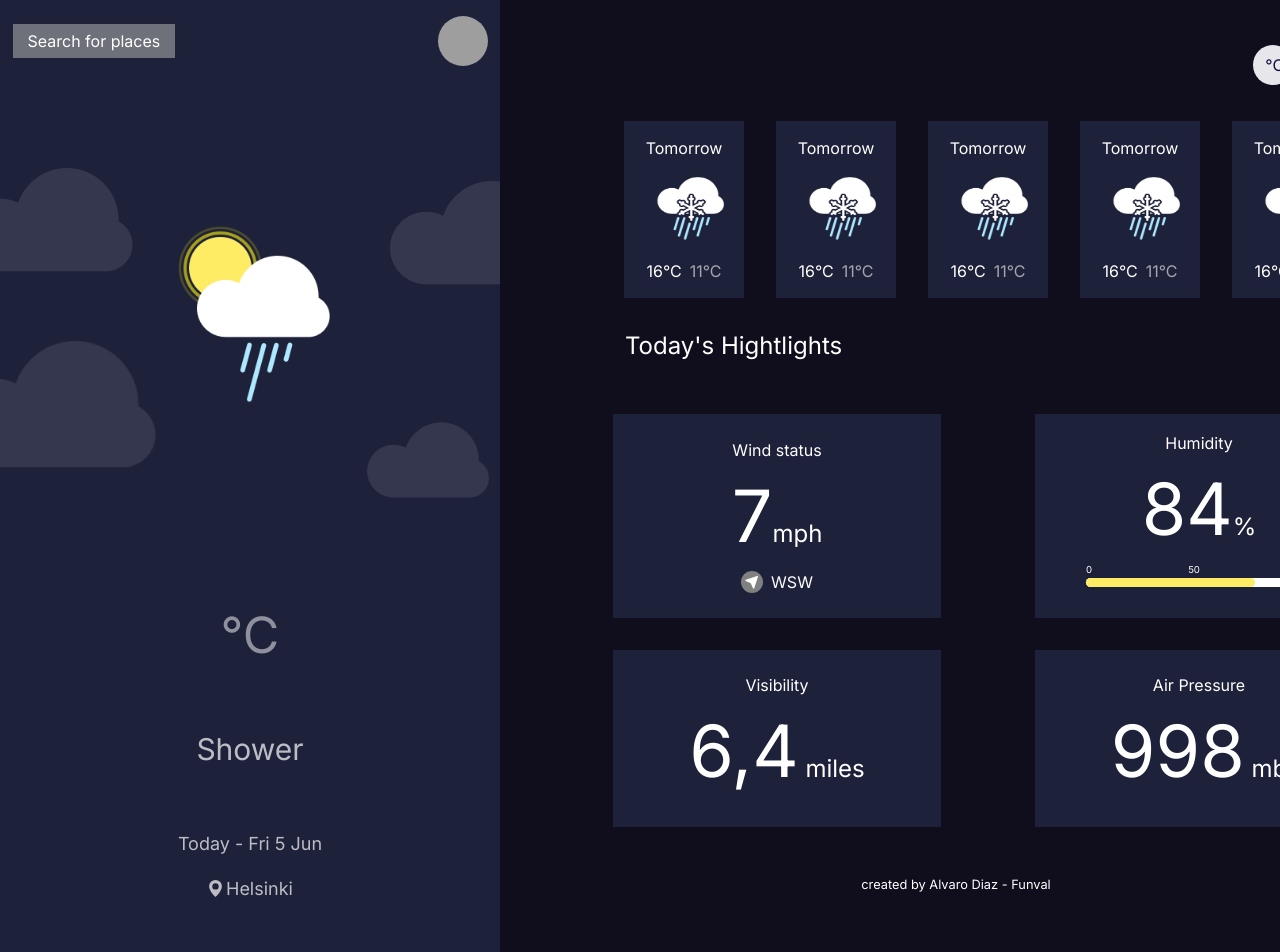
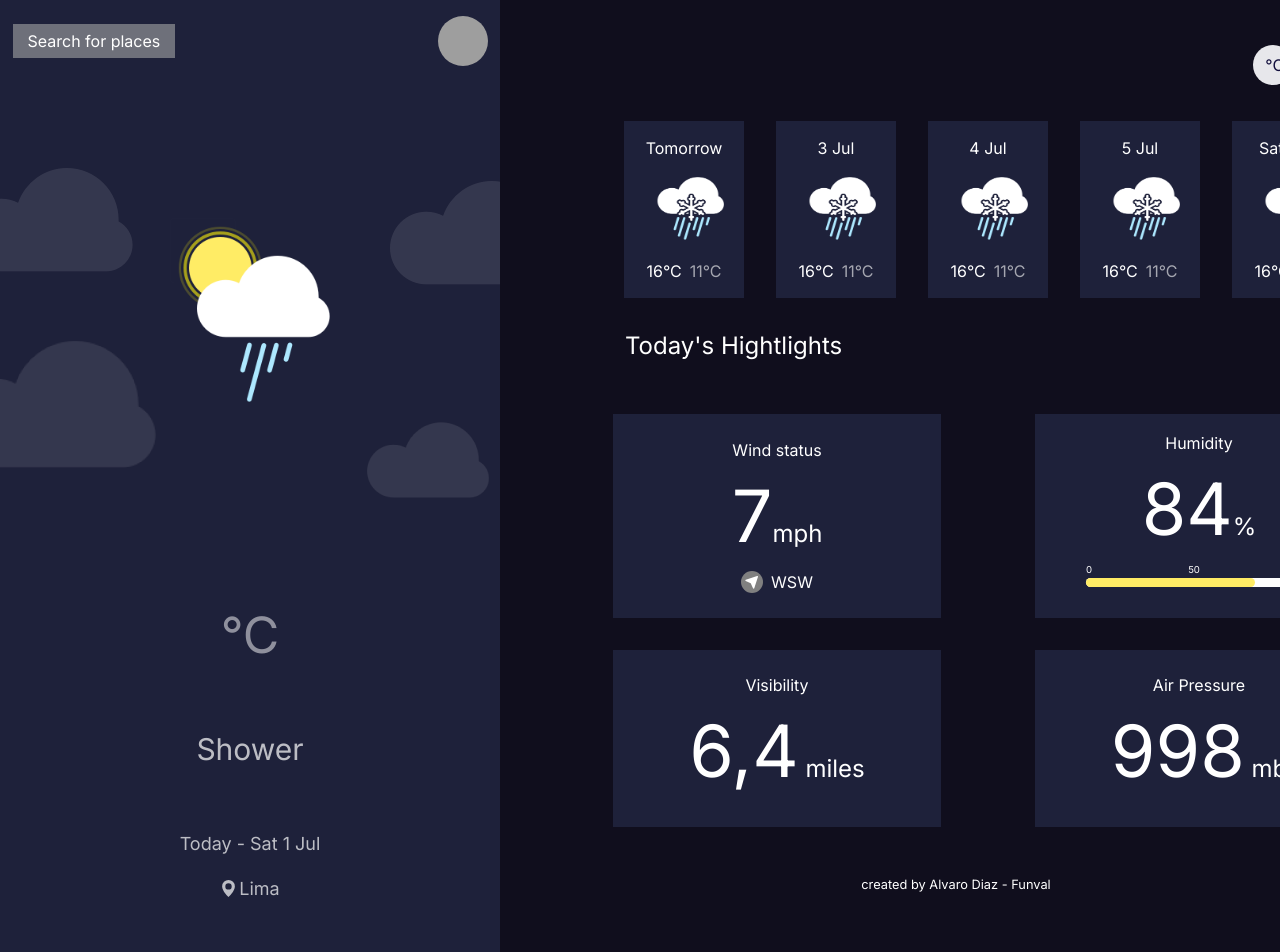
Before and after one commit to Alvarobyui/weather-web-app, a Next.js app: page / in a window 1280 px wide. Shown: the top 952 px of the page. Built offline with nearby package versions, Linux system fonts and the light colour scheme; no server answers; grey boxes are pictures that could not be loaded.

Commit message:
It works until here

```diff
--- a/app/components/Head.jsx
+++ b/app/components/Head.jsx
@@ -76,8 +76,8 @@ export default function Head(props) {
           <h1 className="temp">
             {props.temp}<span id="celcious">°C</span>
           </h1>
-          <h2 className="descri">Shower</h2>
-          <div className="date">Today - Fri 5 Jun</div>
+          <h2 className="descri">{props.des}</h2>
+          <div className="date">Today - {props.date[0]} {props.date[1]} {props.date[2]}</div>
           <div className="city">
             <span>
               <svg
@@ -88,11 +88,10 @@ export default function Head(props) {
                 className="bi bi-geo-alt-fill"
                 viewBox="0 0 16 16"
               >
-                {" "}
                 <path d="M8 16s6-5.686 6-10A6 6 0 0 0 2 6c0 4.314 6 10 6 10zm0-7a3 3 0 1 1 0-6 3 3 0 0 1 0 6z" />
               </svg>
             </span>
-            <p className="city-text"> Helsinki</p>
+            <p className="city-text">Lima</p>
           </div>
         </div>
       </div>
--- a/app/components/Main.jsx
+++ b/app/components/Main.jsx
@@ -2,7 +2,7 @@
 import React from 'react'
 import "./Main.css"
 
-export default function Main() {
+export default function Main(props) {
   return (
     <div id="main">
         <div className="UIM">
@@ -15,7 +15,7 @@ export default function Main() {
         </div>
         <div className="cards">
           <div className="card">
-            <p>Tomorrow</p>
+            <p>{props.tomorrow[0]}</p>
             <div className="img">
               <img src="/sources/Sleet.png" alt="image" />
             </div>
@@ -25,7 +25,7 @@ export default function Main() {
             </div>
           </div>
           <div className="card">
-            <p>Tomorrow</p>
+            <p>{props.day2?.[0]} {props.day2?.[1]} {props.day2?.[2]}</p>
             <div className="img">
               <img src="/sources/Sleet.png" alt="image" />
             </div>
@@ -35,7 +35,7 @@ export default function Main() {
             </div>
           </div>
           <div className="card">
-            <p>Tomorrow</p>
+            <p>{props.day3?.[0]} {props.day3?.[1]} {props.day3?.[2]}</p>
             <div className="img">
               <img src="/sources/Sleet.png" alt="image" />
             </div>
@@ -45,7 +45,7 @@ export default function Main() {
             </div>
           </div>
           <div className="card">
-            <p>Tomorrow</p>
+          <p>{props.day4?.[0]} {props.day4?.[1]} {props.day4?.[2]}</p>
             <div className="img">
               <img src="/sources/Sleet.png" alt="image" />
             </div>
@@ -55,7 +55,7 @@ export default function Main() {
             </div>
           </div>
           <div className="card">
-            <p>Tomorrow</p>
+          <p>{props.day5?.[0]} {props.day5?.[1]} {props.day5?.[2]}</p>
             <div className="img">
               <img src="/sources/Sleet.png" alt="image" />
             </div>
--- a/app/page.jsx
+++ b/app/page.jsx
@@ -1,34 +1,89 @@
-"use client"
+"use client";
 import React, { useEffect, useState } from "react";
 import Head from "./components/Head";
 import Main from "./components/Main";
 import Hightlights from "./components/Hightlights";
-import Navbar from "./components/Navbar";
 
 function Home() {
   const [temperature, setTemperature] = useState(null);
+  const [description, setDescription] = useState("Shower");
+  const [date, setDate] = useState("Mon, 3 jul");
+  const [forecastDate, setForecastDate] = useState([]);
 
-  useEffect(() => {
-    getData();
-  }, []);
+  const days = ["Sun", "Mon", "Tue", "Wed", "Thu", "Fri", "Sat"];
+  const months = [
+    "Jan",
+    "Feb",
+    "Mar",
+    "Apr",
+    "May",
+    "Jun",
+    "Jul",
+    "Aug",
+    "Sep",
+    "Oct",
+    "Nov",
+    "Dec",
+  ];
 
   function getData() {
     navigator.geolocation.getCurrentPosition((success) => {
       const { latitude, longitude } = success.coords;
 
-      fetch(`https://api.openweathermap.org/data/2.5/onecall?lat=${latitude}&lon=${longitude}&exclude=hourly,minutely&units=metric&appid=4f6eb20d2bbb64f3a7d904bceab37bba`)
+      fetch(
+        `https://api.openweathermap.org/data/2.5/onecall?lat=${latitude}&lon=${longitude}&exclude=hourly,minutely&units=metric&appid=4f6eb20d2bbb64f3a7d904bceab37bba`
+      )
         .then((response) => response.json())
         .then((data) => {
-          setTemperature(data.current.temp);
+          console.log(data);
+          setTemperature(Math.round(data.current.temp));
+          setDescription(data.current.weather[0].description);
         });
     });
   }
 
+  function getDate() {
+    const date = new Date();
+    let day = date.getDay();
+    let dayNum = date.getDate();
+    let month = date.getMonth();
+    /*     console.log(date);
+     */ /*     console.log(days[day]);
+    console.log(dayNum);
+    console.log(months[month]);
+ */
+    let dateArray = [days[day], dayNum, months[month]];
+    setDate(dateArray);
+
+    let tomorrow = ["Tomorrow"];
+    let day2 = [days[day + 2], dayNum + 2, months[month]];
+    let day3 = [days[day + 3], dayNum + 3, months[month]];
+    let day4 = [days[day + 4], dayNum + 4, months[month]];
+    let day5 = [days[day + 0], dayNum + 5, months[month]];
+    setForecastDate([tomorrow, day2, day3, day4, day5]);
+  }
+
+  useEffect(() => {
+    getData();
+    getDate();
+  }, []);
+
+  /*  function getForecast() {
+   return forecastDay1 = [forecastDate[0], forecastInfo[0]];
+  } */
+  console.log(forecastDate);
+
   return (
     <div className="container">
-      <Head temp={temperature} />
+      <Head temp={temperature} des={description} date={date} />
       <div className="content">
-        <Main />
+        <Main
+          tomorrow={forecastDate}
+          day2={forecastDate[1]}
+          day3={forecastDate[2]}
+          day4={forecastDate[3]}
+          day5={forecastDate[4]}
+        />
         <h1>Today&apos;s Hightlights</h1>
         <Hightlights />
       </div>
```
